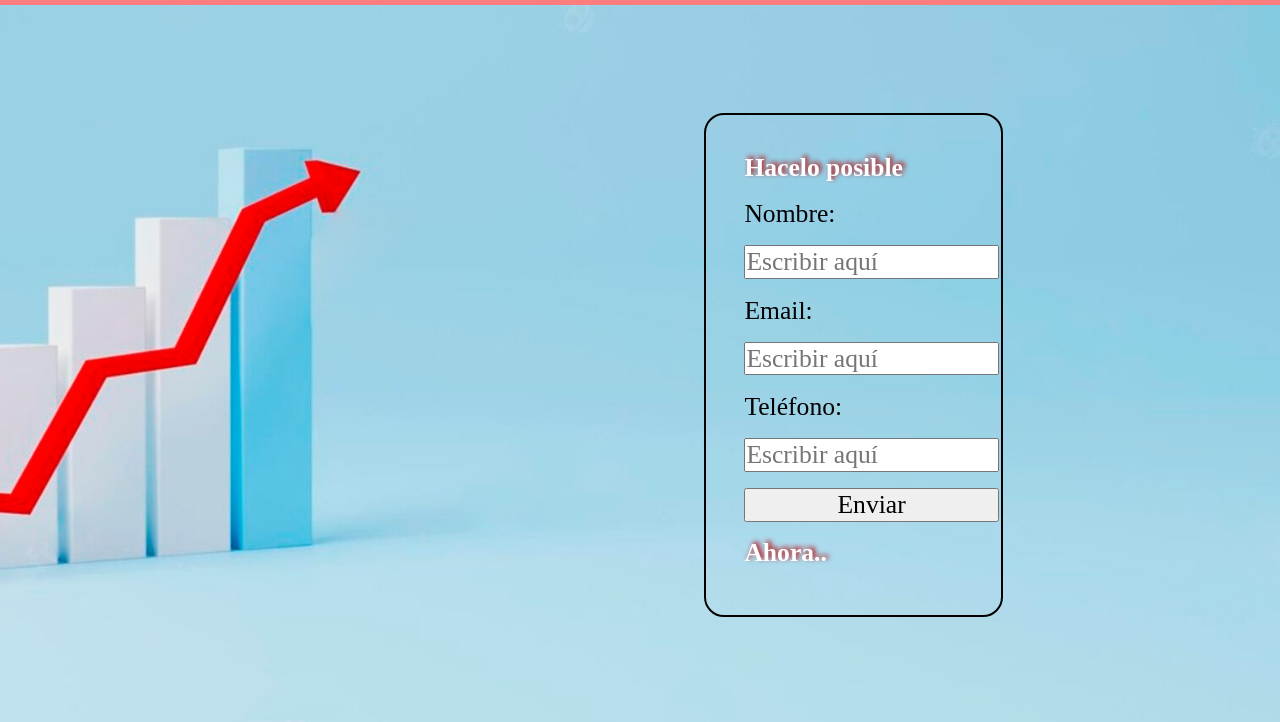
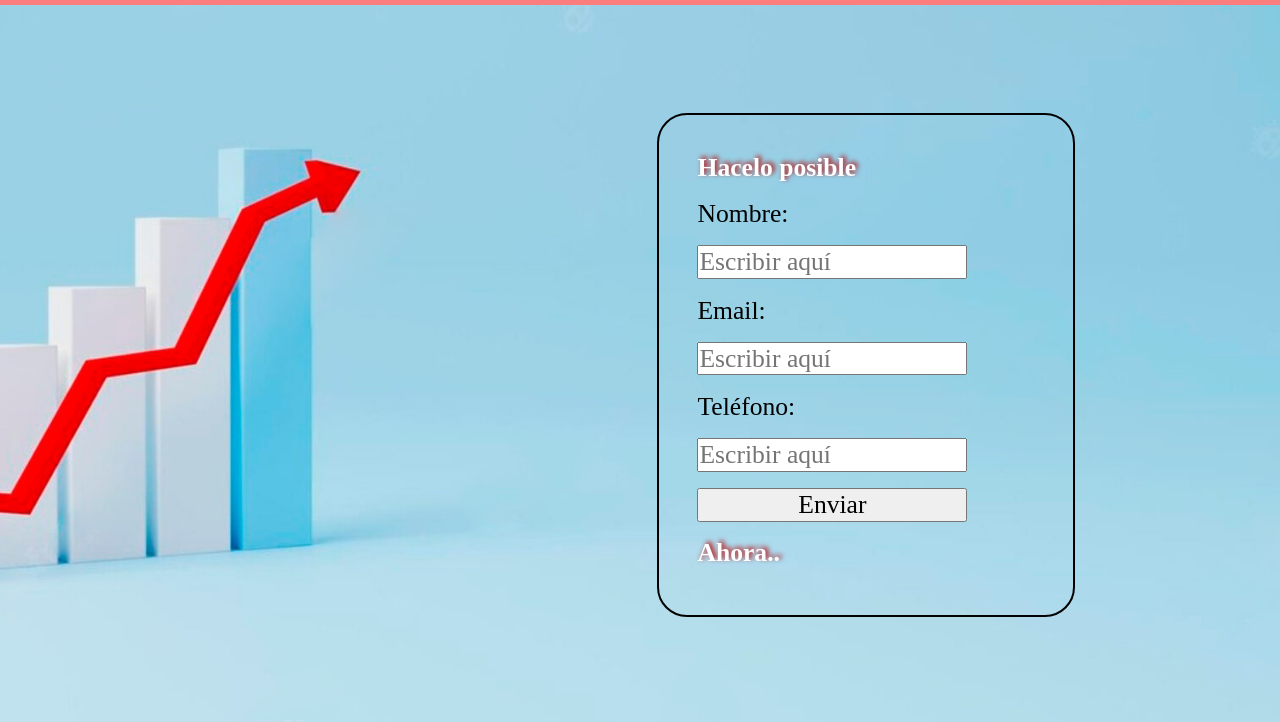
Before and after one commit to hugomagno/mejorandonegocios_hugobritos, a plain HTML site: page pages/contacto.html in a window 1280 px wide. Shown: the part 76-798 px from the top of the page. Drawn offline with Linux system fonts and the light colour scheme; a web font is replaced by a local one.

Commit message:
solucionado error de formulario en pantalla grande y estilos

```diff
--- a/css/styles.css
+++ b/css/styles.css
@@ -309,17 +309,18 @@ footer div a img {
 .section_form form {
     grid-column-start: 2;
     margin: auto;
-    left: 55vw;
-    top: 25vh;
+    /* left: 55vw; */
+    /* top: 25vh; */
     border: 2px solid;
-    border-radius: 20px;
+    border-radius: 30px;
     padding: 3vw;
     display: grid;
     gap: 1vh;
-    width: 35%;
+    width: 49%;
     max-height: 70%;
     /* min-width: 30vw; */
     height: 90vh;
+    margin-right: 16vw;
 }
 
 .section_form label,.section_form input,.section_form button {
```
Also changed, not shown: pages/contacto.html (+0 -1 lines), pages/precios.html (+2 -2 lines).
